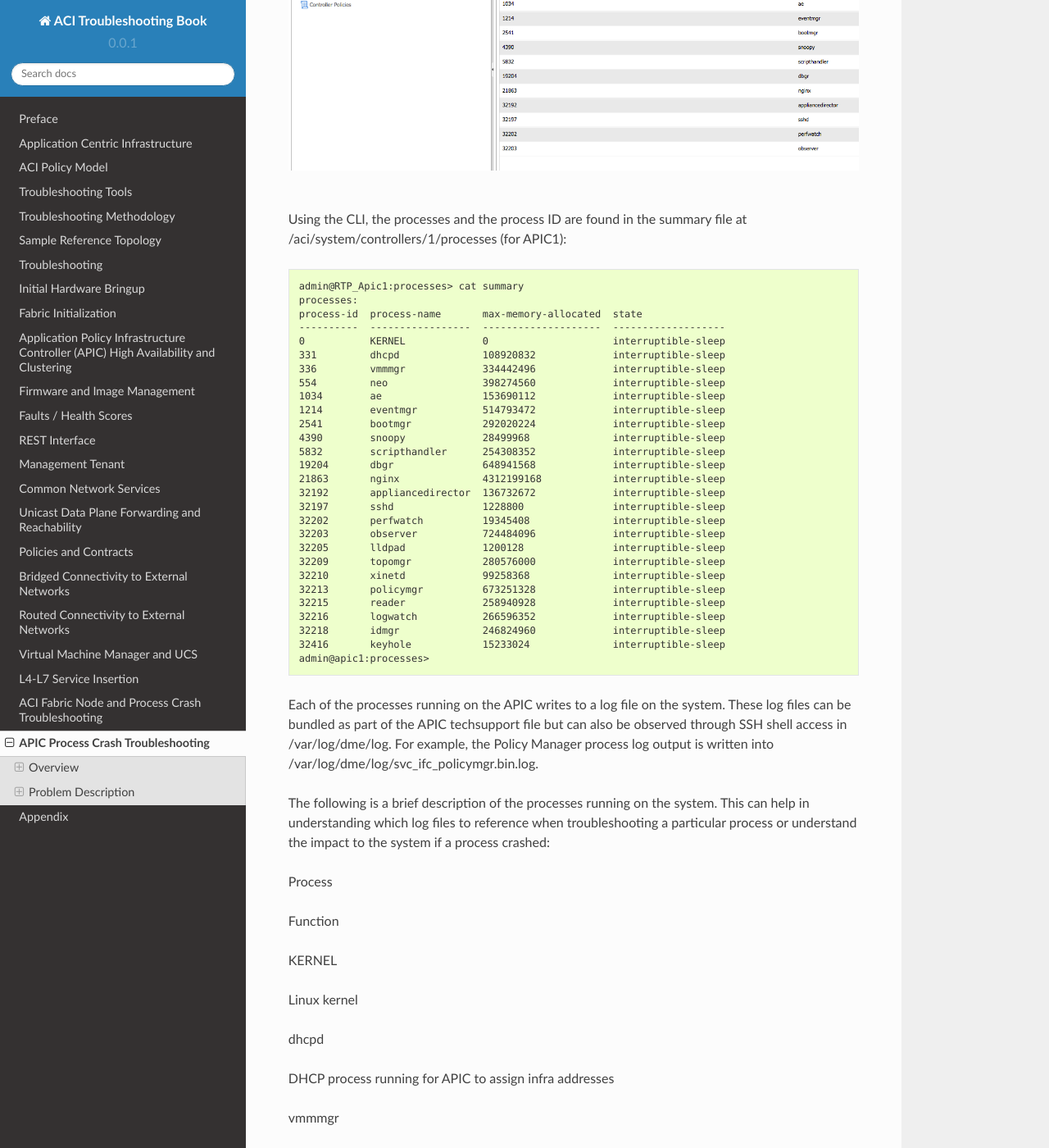
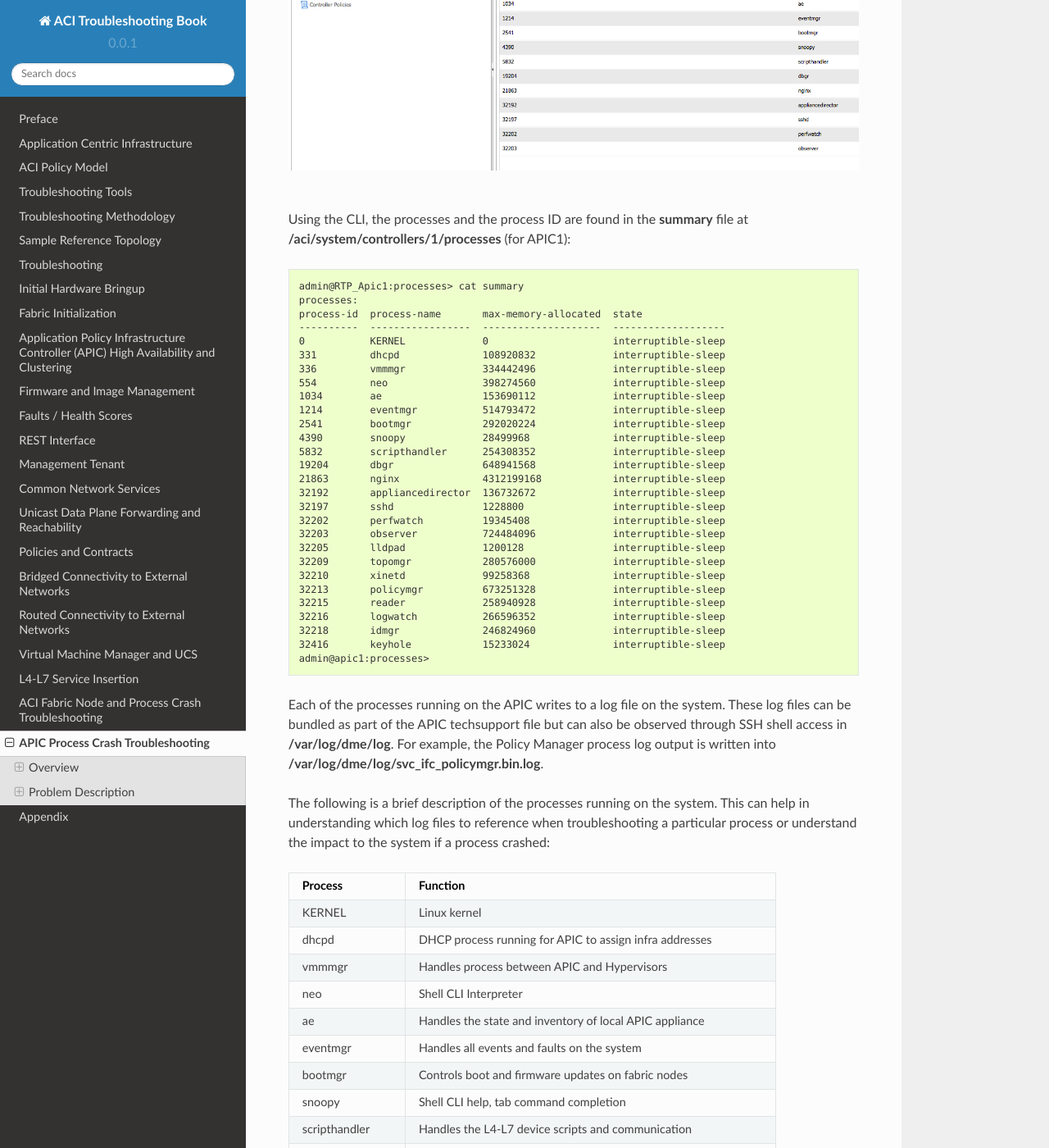
Before and after one commit to nbebla/aci-troubleshooting-book, a Sphinx documentation site: the page built from source/apic_crash_ts.rst, in a window 1280 px wide and 1400 px high, scrolled down 1182 px. Shown: the whole window at 82% size. Built offline with Sphinx 7.4.7 and the Read the Docs theme 2.0.0, drawn with Linux system fonts in a browser that asks for light colours; some of the changed text lies outside the part shown.

```diff
--- a/source/apic_crash_ts.rst
+++ b/source/apic_crash_ts.rst
@@ -32,8 +32,8 @@ in System->Controllers->Processes as shown here:
 
 |
 
-Using the CLI, the processes and the process ID are found in the summary file
-at /aci/system/controllers/1/processes (for APIC1):
+Using the CLI, the processes and the process ID are found in the **summary**
+file at **/aci/system/controllers/1/processes** (for APIC1):
 
 .. code-block:: console
 
@@ -285,8 +231,8 @@ When a process fails to restart automatically on an APIC, the recommended
 method is to restart the APIC to allow all the processes to come up
 organically.
 
-The processes can be started as well through the APIC shell command acidiag
-restart mgmt. This will restart the essential APIC processes but it will cause
+The processes can be started as well through the APIC shell command **acidiag
+restart mgmt**. This will restart the essential APIC processes but it will cause
 all processes to restart, not just bringing up the process which is not
 running.
 
@@ -324,7 +270,7 @@ Check the appropriate process log:
 
 The process which crashes should have at some level of log output prior to the
 crash. The output of the logs for that APIC that the process is not running is
-found in/var/log/dme/log when logged in via SSH access. The process name will
+found in **/var/log/dme/log** when logged in via SSH access. The process name will
 be part of the file name. For example vmmmgr is svc_ifc_vmmmgr.bin.log.
 
 .. code-block:: console
@@ -355,8 +301,8 @@ Check what activity occurred at the time of the process crash:
 Typically, a process which has been running successfully would have to
 experience some change which caused it to crash. In many cases the changes may
 have been some configuration activity on the system. What activity occurred on
-the system can be found in FABRIC->Pod 1 in the HISTORY tab and then the AUDIT
-LOG subtab.
+the system can be found in **FABRIC->Pod 1** in the **HISTORY** tab and then the
+AUDIT LOG subtab.
 
 In this example, the policymgr process crashed several times leading to the
 process not being up. On further investigation, during the time of the first
```
Also changed, not shown: other parts of source/apic_crash_ts.rst (+24 -78 lines), source/fn_crash_ts.rst (+19 -37 lines).
